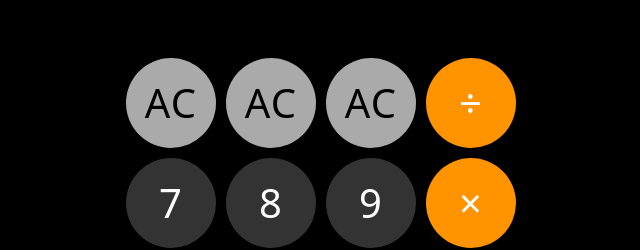
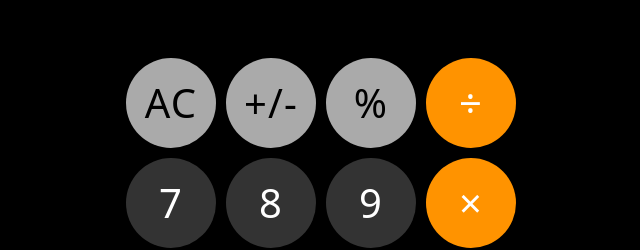
Before and after one commit to nathanielrz/calculator-in-react, a React (Vite) app: page / in a window 1280 px wide. Shown: the part 142-392 px from the top of the page, without its empty margins (319-959 px from the left). Built offline with nearby package versions, Linux system fonts and the light colour scheme.

Commit message:
add percent component

```diff
--- a/src/App.jsx
+++ b/src/App.jsx
@@ -43,8 +43,15 @@ function App() {
   useEffect(() => {
     const output = document.getElementById("output");
     const length = output.innerHTML.length;
-
-    if (length >= 9) {
+    if (length >= 21) {
+      output.style.fontSize = "30px";
+    } else if (length >= 18) {
+      output.style.fontSize = "40px";
+    } else if (length >= 15) {
+      output.style.fontSize = "50px";
+    } else if (length >= 12) {
+      output.style.fontSize = "60px";
+    } else if (length >= 9) {
       output.style.fontSize = "70px";
     } else if (length >= 6) {
       output.style.fontSize = "80px";
@@ -72,6 +79,21 @@ function App() {
     }
   };
 
+  const percent = () => {
+    try {
+      const clearBtn = document.getElementById("clearBtn");
+      const clearText = document.getElementById("clearText");
+      clearText.innerText = "C";
+      clearBtn.addEventListener("click", function () {
+        clearText.innerText = "AC";
+      });
+      const result = (eval(outputValue) / 100).toString();
+      setOutput(result);
+    } catch (error) {
+      setOutput("Error");
+    }
+  };
+
   return (
     <div id="screen">
       <div className="computer">
@@ -87,14 +109,14 @@ function App() {
           justifyContent: "center",
         }}
       >
-        <Grey onClick={clear} className="light-grey">
-          AC
+        <Grey onClick={clear} id="clearBtn" className="light-grey">
+          <span id="clearText">AC</span>
         </Grey>
         <Grey onClick={clear} className="light-grey">
-          AC
+          +/-
         </Grey>
-        <Grey onClick={clear} className="light-grey">
-          AC
+        <Grey onClick={percent} className="light-grey">
+          %
         </Grey>
         <Orange onClick={() => addInput("/")}>&divide;</Orange>
         <Number onClick={() => addInput("7")}>7</Number>
```
